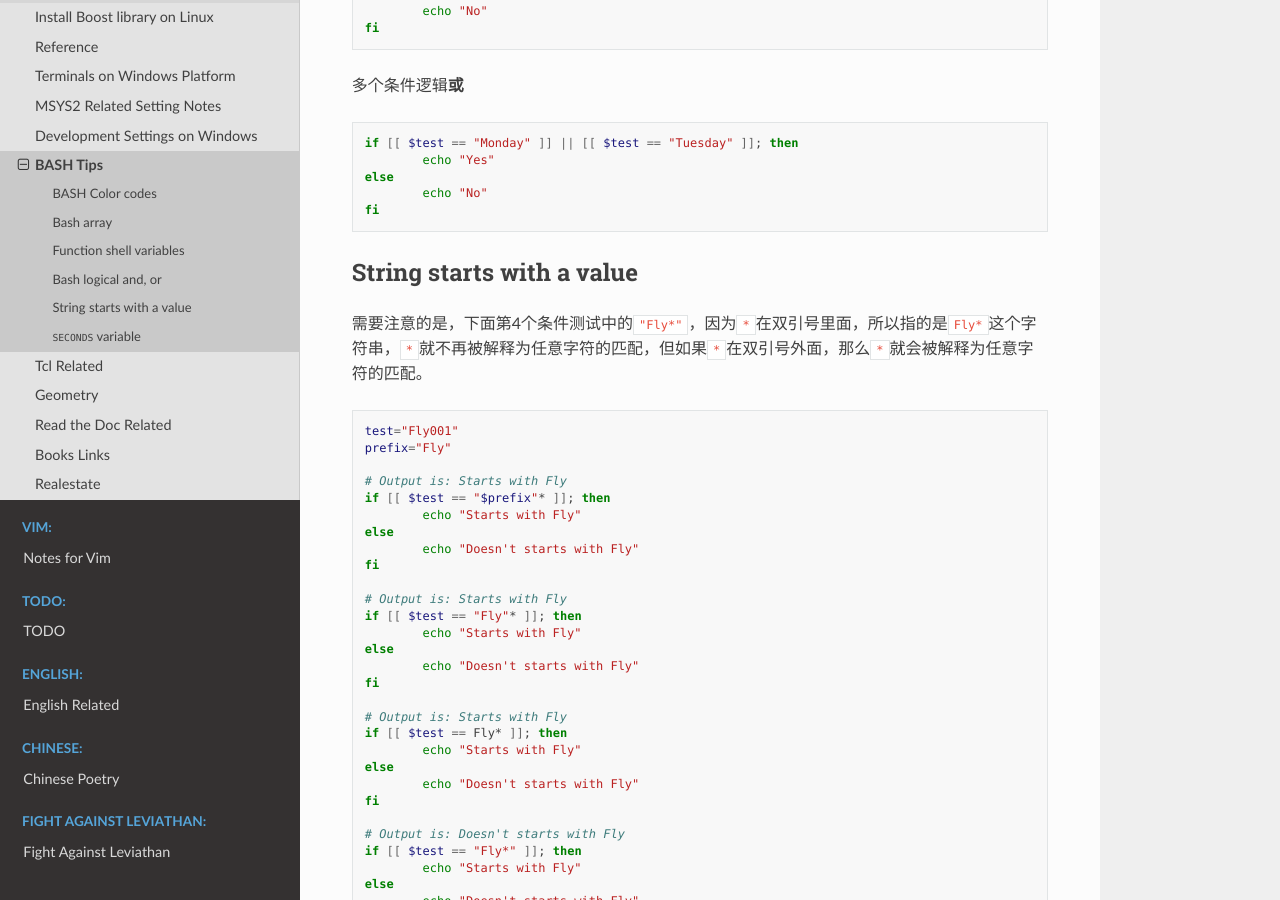
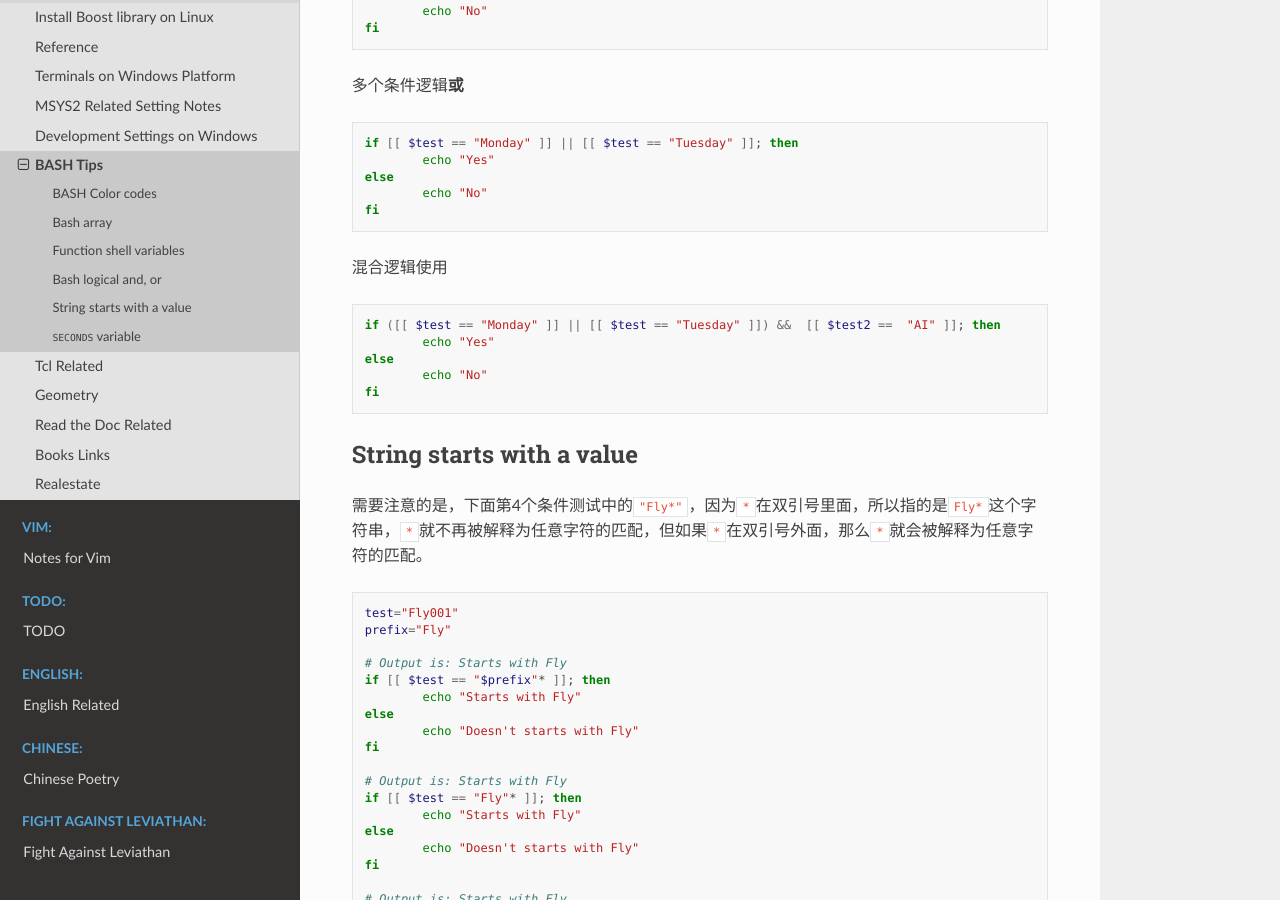
Before and after one commit to Pyrad/pyradnotes, a Sphinx documentation site: the page built from source/Notes/bash.md, in a window 1280 px wide and 900 px high, scrolled down 2364 px. Built offline with Sphinx 7.4.7 and the Read the Docs theme 2.0.0, drawn with Linux system fonts in a browser that asks for light colours.

Commit message:
Bash Multiple condition combination

````diff
--- a/source/Notes/bash.md
+++ b/source/Notes/bash.md
@@ -146,6 +146,15 @@ else
 fi
 ```
 
+混合逻辑使用
+
+```bash
+if ([[ $test == "Monday" ]] || [[ $test == "Tuesday" ]]) &&  [[ $test2 ==  "AI" ]]; then
+	echo "Yes"
+else
+	echo "No"
+fi
+```
 
 ## String starts with a value
 
````
